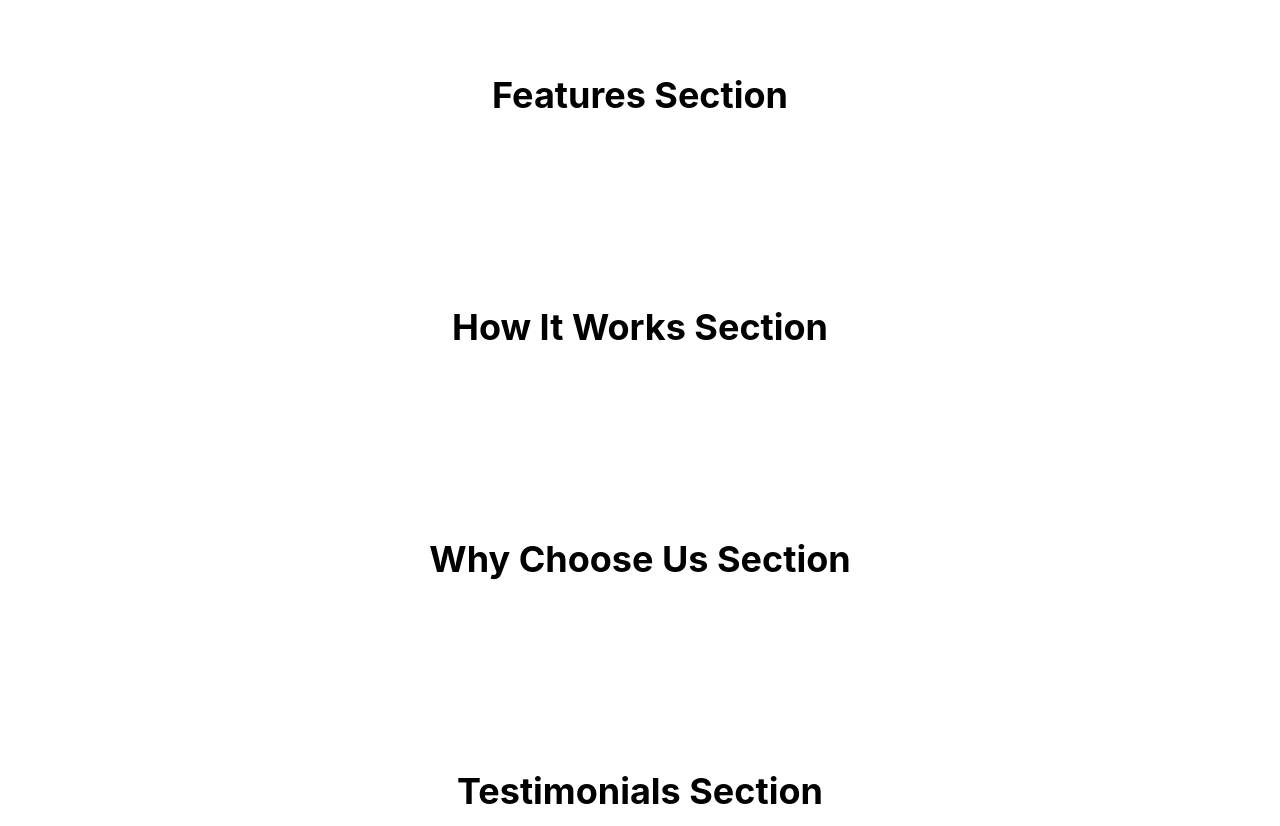
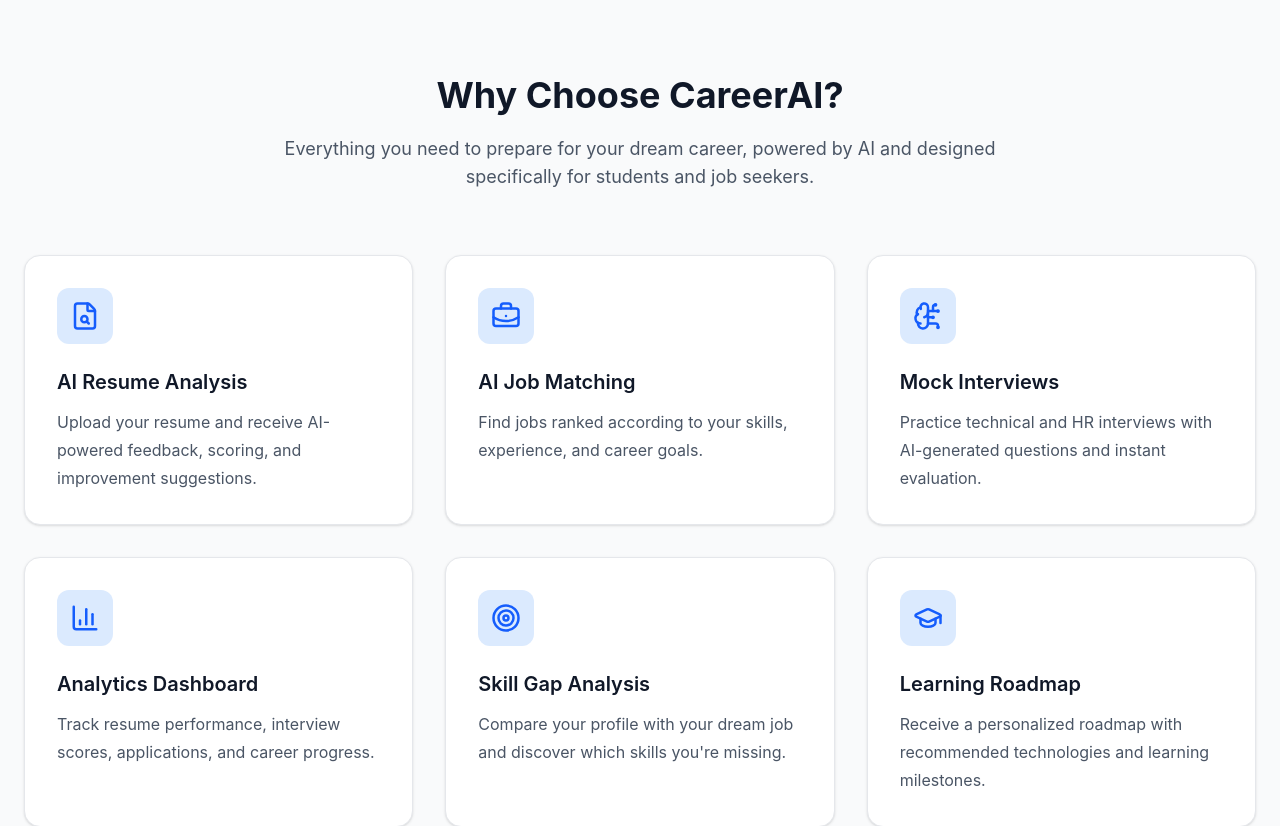
Before and after one commit to teekshnasaraf/careerAI, a React (Vite) app in the folder frontend/: page / in a window 1280 px wide. Shown: the part 1140-1966 px from the top of the page. Built offline with nearby package versions, Linux system fonts and the light colour scheme.

Commit message:
feat(landing): add features section

```diff
--- a/frontend/src/pages/Landing/components/Features.tsx
+++ b/frontend/src/pages/Landing/components/Features.tsx
@@ -1,7 +1,92 @@
+import {
+  BrainCircuit,
+  BriefcaseBusiness,
+  GraduationCap,
+  ChartColumn,
+  Target,
+  FileSearch,
+} from "lucide-react";
+
+const features = [
+  {
+    title: "AI Resume Analysis",
+    description:
+      "Upload your resume and receive AI-powered feedback, scoring, and improvement suggestions.",
+    icon: FileSearch,
+  },
+  {
+    title: "AI Job Matching",
+    description:
+      "Find jobs ranked according to your skills, experience, and career goals.",
+    icon: BriefcaseBusiness,
+  },
+  {
+    title: "Mock Interviews",
+    description:
+      "Practice technical and HR interviews with AI-generated questions and instant evaluation.",
+    icon: BrainCircuit,
+  },
+  {
+    title: "Analytics Dashboard",
+    description:
+      "Track resume performance, interview scores, applications, and career progress.",
+    icon: ChartColumn,
+  },
+  {
+    title: "Skill Gap Analysis",
+    description:
+      "Compare your profile with your dream job and discover which skills you're missing.",
+    icon: Target,
+  },
+  {
+    title: "Learning Roadmap",
+    description:
+      "Receive a personalized roadmap with recommended technologies and learning milestones.",
+    icon: GraduationCap,
+  },
+];
+
 function Features() {
   return (
-    <section className="py-24 text-center">
-      <h2 className="text-4xl font-bold">Features Section</h2>
+    <section className="bg-gray-50 py-24">
+      <div className="mx-auto max-w-7xl px-6">
+        {/* Section Heading */}
+        <div className="mx-auto mb-16 max-w-3xl text-center">
+          <h2 className="text-4xl font-bold text-gray-900">
+            Why Choose CareerAI?
+          </h2>
+
+          <p className="mt-5 text-lg text-gray-600">
+            Everything you need to prepare for your dream career, powered by AI
+            and designed specifically for students and job seekers.
+          </p>
+        </div>
+
+        {/* Features Grid */}
+        <div className="grid gap-8 md:grid-cols-2 lg:grid-cols-3">
+          {features.map(({ title, description, icon: Icon }) => (
+            <div
+              key={title}
+              className="group rounded-2xl border border-gray-200 bg-white p-8 shadow-sm transition-all duration-300 hover:-translate-y-2 hover:border-blue-200 hover:shadow-xl"
+            >
+              {/* Icon */}
+              <div className="mb-6 flex h-14 w-14 items-center justify-center rounded-xl bg-blue-100 text-blue-600 transition-colors duration-300 group-hover:bg-blue-600 group-hover:text-white">
+                <Icon size={30} />
+              </div>
+
+              {/* Title */}
+              <h3 className="mb-3 text-xl font-semibold text-gray-900">
+                {title}
+              </h3>
+
+              {/* Description */}
+              <p className="leading-7 text-gray-600">
+                {description}
+              </p>
+            </div>
+          ))}
+        </div>
+      </div>
     </section>
   );
 }
```
